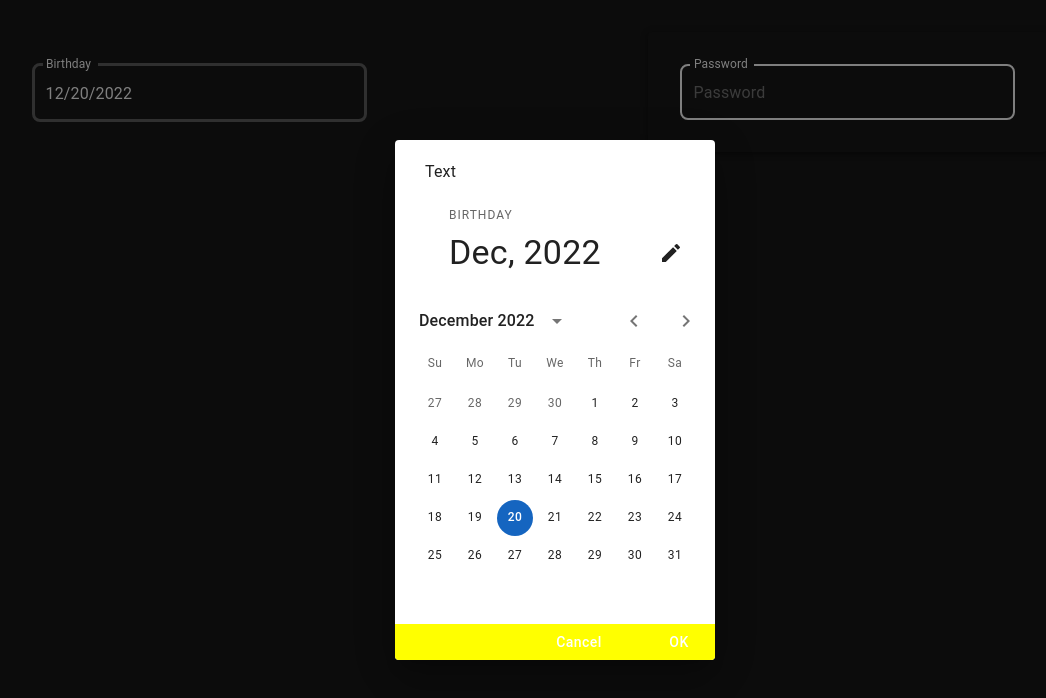
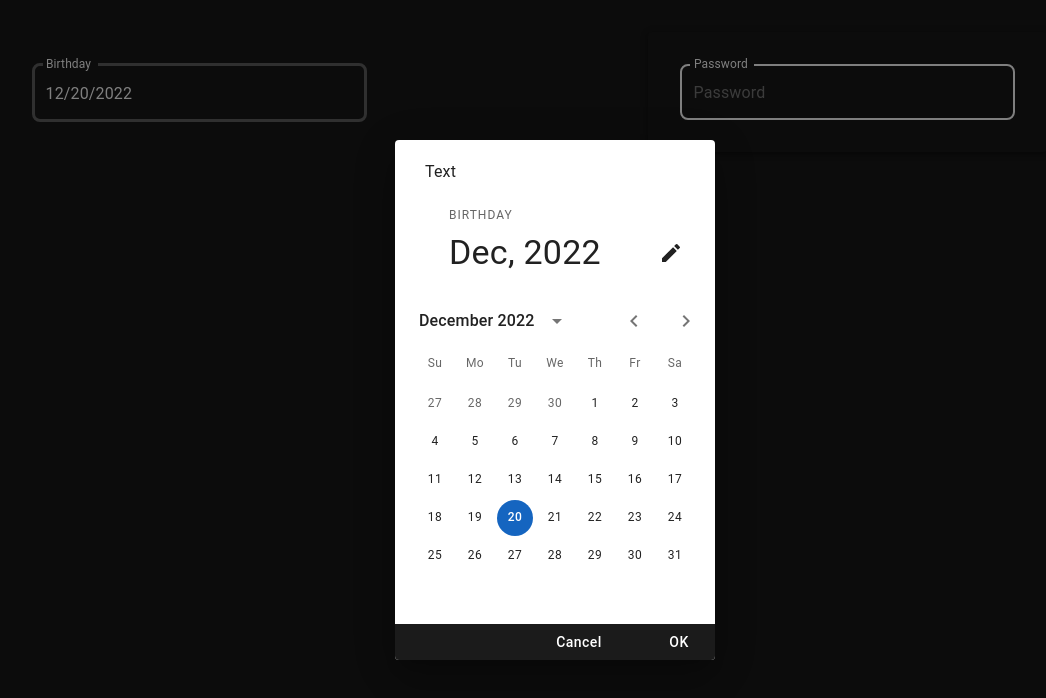
Before and after one commit to prog-ops/namepasswdncalendarinput, a React (Create React App) app: page / in a window 1280 px wide. Both pictures are taken after a click on the element "Birthday". Shown: the top 698 px of the page, without its empty margins (85-1131 px from the left). Built offline with nearby package versions, Linux system fonts and the light colour scheme; a web font is replaced by a local one.

Commit message:
custom toolbar

```diff
--- a/src/components/CustomActionBar.tsx
+++ b/src/components/CustomActionBar.tsx
@@ -13,8 +13,7 @@ export const CustomActionBar = (
         <DialogActions
             sx={{
                 padding: 0,
-                backgroundColor: "yellow",
-                // backgroundColor: "#1B1B1B",
+                backgroundColor: "#1B1B1B",
             }}>
             <Button onClick={onCancel} sx={{
                 textTransform: 'none',
```
